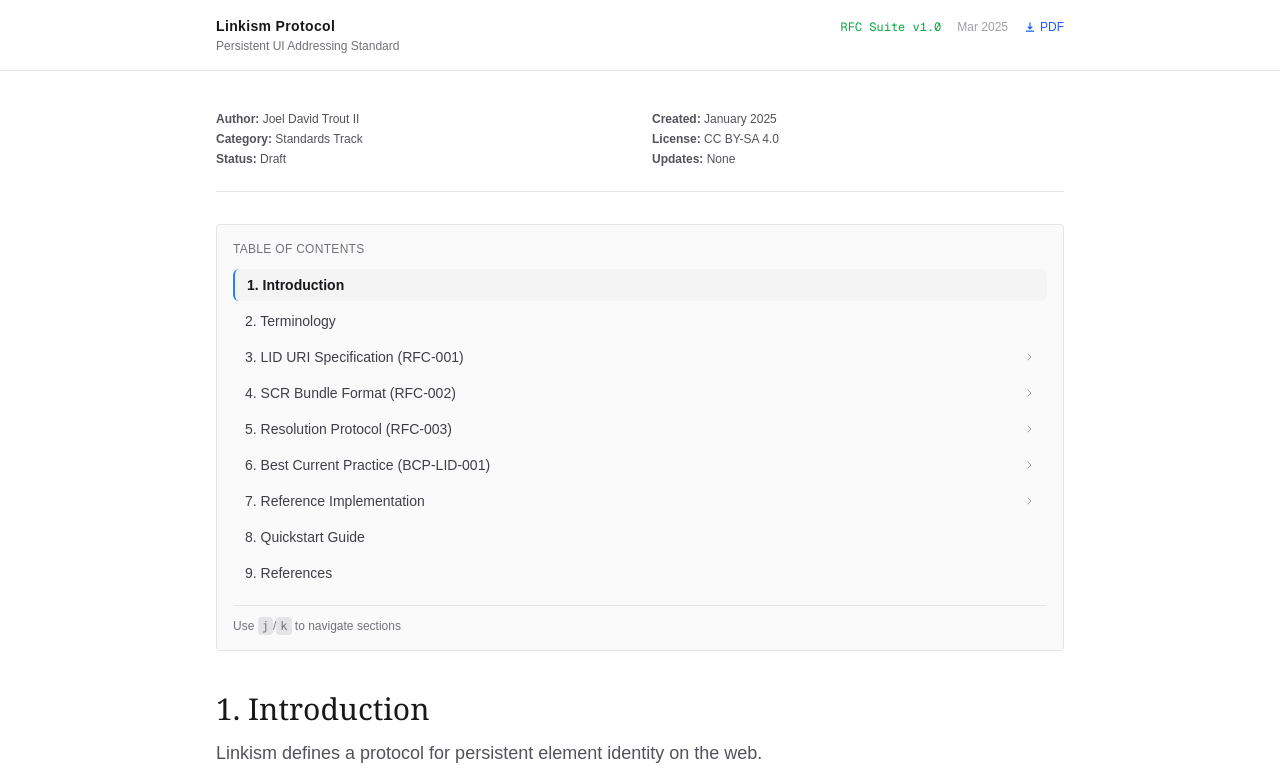
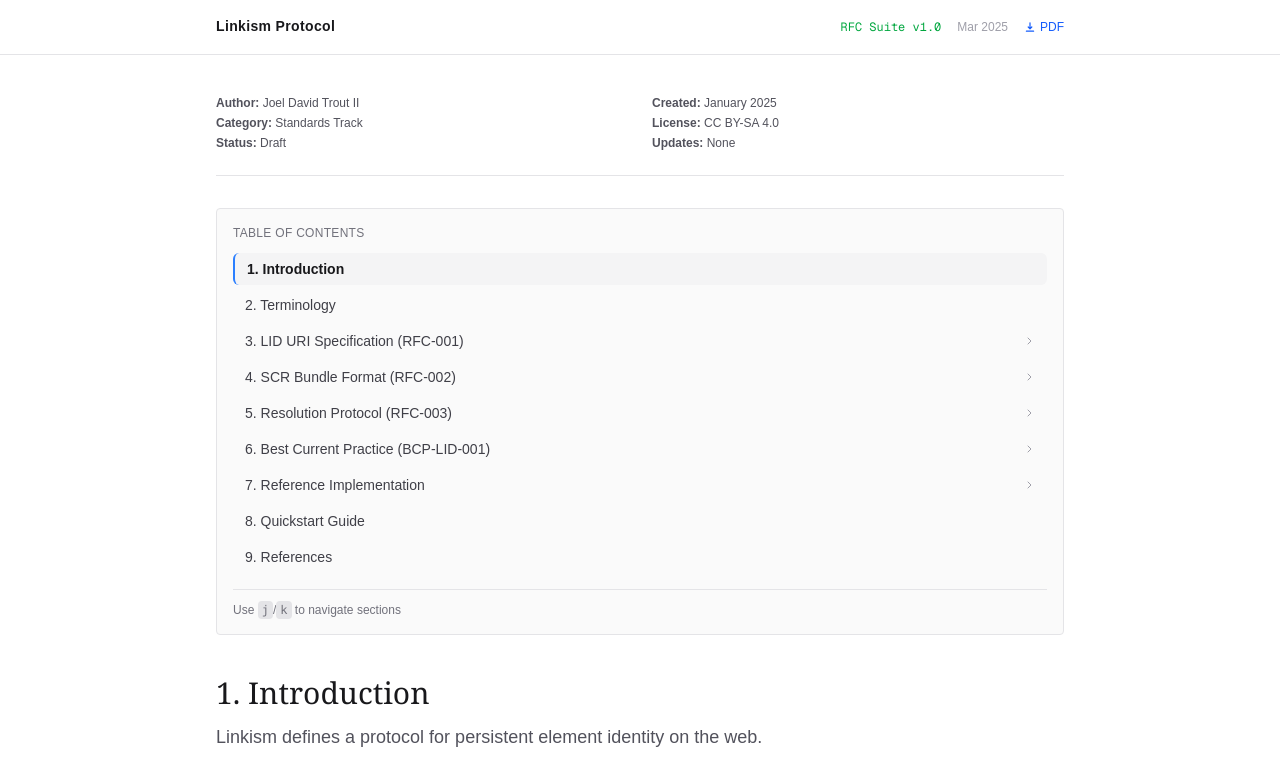
Before and after one commit to linkism/linkism-site, a Next.js app: page / in a window 1280 px wide. Shown: the top 780 px of the page. Built offline with nearby package versions, Linux system fonts and the light colour scheme.

Commit message:
removing sub-text

```diff
--- a/src/app/page.tsx
+++ b/src/app/page.tsx
@@ -2280,7 +2280,7 @@ export default function LinkismProtocolSpec() {
         <div className="mx-auto max-w-4xl px-6 py-4 flex items-baseline justify-between">
           <div>
             <div className="text-sm tracking-wide font-semibold">Linkism Protocol</div>
-            <div className="text-xs text-zinc-500 mt-0.5">Persistent UI Addressing Standard</div>
+            <div className="text-xs text-zinc-500 mt-0.5"></div>
           </div>
           <div className="flex items-center space-x-4 text-xs text-zinc-500">
             <span className="font-mono text-green-600 dark:text-green-400">RFC Suite v1.0</span>
```
